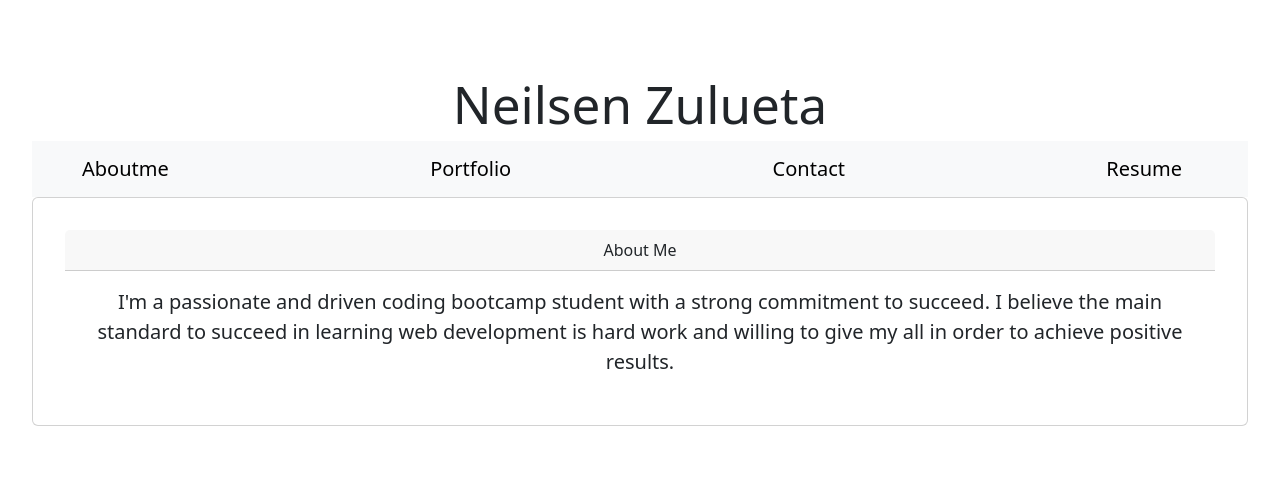
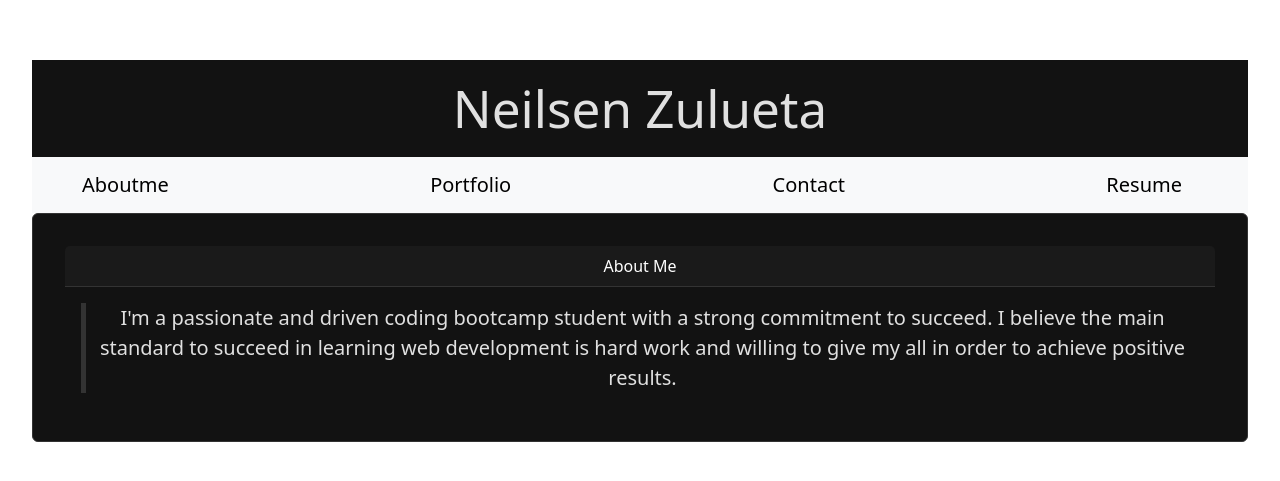
Before and after one commit to neilsenzulueta/React-portfolio, a React (Vite) app in the folder react-portfolio/: page / in a window 1280 px wide. Shown: the part 149-630 px from the top of the page. Built offline with nearby package versions, Linux system fonts and the light colour scheme.

Commit message:
created header/aboutme.css

```diff
--- a/react-portfolio/src/components/Header.jsx
+++ b/react-portfolio/src/components/Header.jsx
@@ -1,6 +1,7 @@
 import Container from 'react-bootstrap/Container';
 import Row from 'react-bootstrap/Row';
 import Col from 'react-bootstrap/Col';
+import '../styles/header.css'
 
 function Header() {
   return (
--- a/react-portfolio/src/pages/Aboutme.jsx
+++ b/react-portfolio/src/pages/Aboutme.jsx
@@ -1,4 +1,5 @@
 import Card from 'react-bootstrap/Card';
+import '../styles/aboutme.css'
 
 export default function Aboutme() {
   return (
--- /dev/null
+++ b/react-portfolio/src/styles/aboutme.css
@@ -0,0 +1,25 @@
+.card {
+    background-color: #121212;
+    color: #E0E0E0;
+    border-color: #333333;
+  }
+
+  .card-header {
+    background-color: #1A1A1A;
+    color: #FFFFFF;
+    border-bottom: 1px solid #333333;
+  }
+
+  blockquote {
+    border-left: 5px solid #333333;
+  }
+
+  .card:hover {
+    background-color: #181818;
+    transition: background-color 0.3s ease-in-out;
+  }
+
+  .card-header:hover {
+    background-color: #202020;
+    transition: background-color 0.3s ease-in-out;
+  }
--- a/react-portfolio/src/styles/header.css
+++ b/react-portfolio/src/styles/header.css
@@ -0,0 +1,21 @@
+.container-fluid {
+    background-color: #121212;
+    padding: 20px 0;
+  }
+
+  h1 {
+    color: #E0E0E0;
+    text-align: center;
+    margin: 0;
+  }
+
+  @media (max-width: 768px) {
+    h1 {
+      font-size: 24px;
+    }
+  }
+
+  h1:hover {
+    color: #FFFFFF;
+    transition: color 0.3s ease-in-out;
+  }
```
